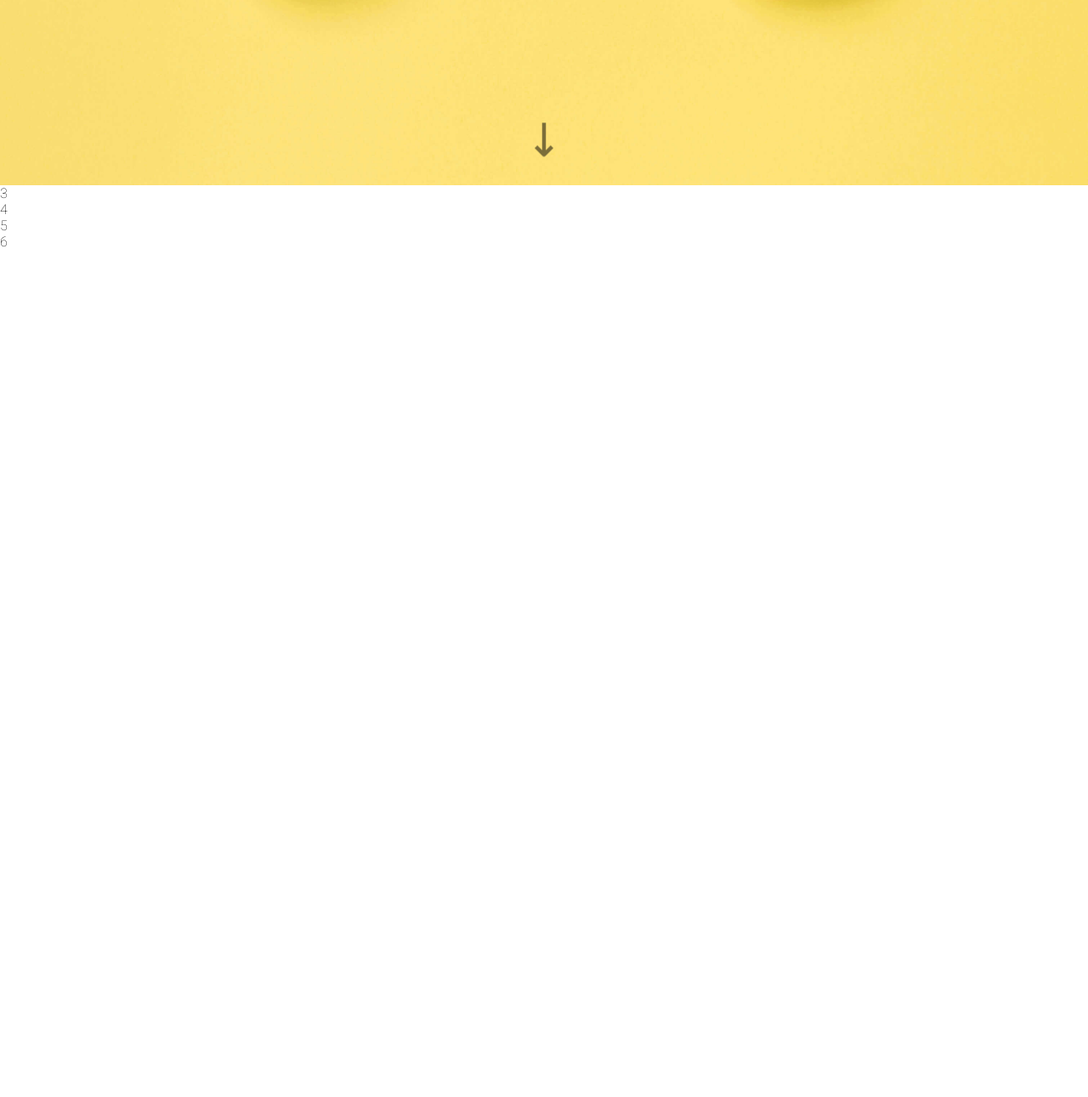
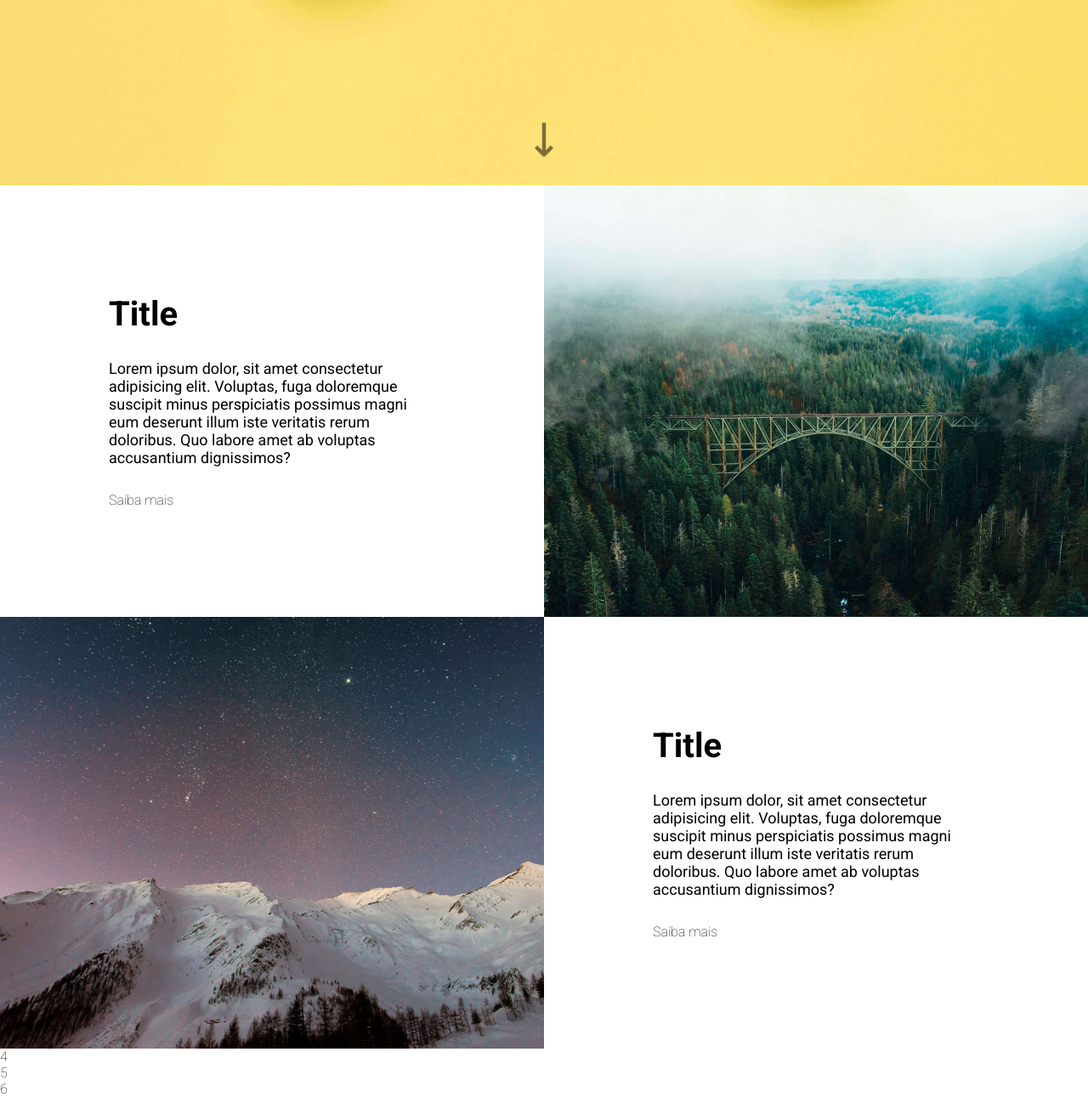
Before and after one commit to Lujochi/AgenciaXYZ_Landing-Page, a plain HTML site: page index.html in a window 1280 px wide. Shown: the part 569-1860 px from the top of the page at 85% size. Before the commit the page ends 863 px from the top, so only its background shows below. Drawn offline with Linux system fonts and the light colour scheme.

Commit message:
Adicionando sessão About

```diff
--- a/index.html
+++ b/index.html
@@ -48,7 +48,30 @@
       <h2>We make cool things</h2>
     </section>
 
-    <section class="about">3</section>
+    <section class="about">
+      <div class="item">
+        <h3>Title</h3>
+        <p>
+          Lorem ipsum dolor, sit amet consectetur adipisicing elit. Voluptas,
+          fuga doloremque suscipit minus perspiciatis possimus magni eum
+          deserunt illum iste veritatis rerum doloribus. Quo labore amet ab
+          voluptas accusantium dignissimos?
+        </p>
+        <a href="#" class="btn-know-more">Saiba mais</a>
+      </div>
+      <div class="image right"></div>
+      <div class="image left"></div>
+      <div class="item">
+        <h3>Title</h3>
+        <p>
+          Lorem ipsum dolor, sit amet consectetur adipisicing elit. Voluptas,
+          fuga doloremque suscipit minus perspiciatis possimus magni eum
+          deserunt illum iste veritatis rerum doloribus. Quo labore amet ab
+          voluptas accusantium dignissimos?
+        </p>
+        <a href="#" class="btn-know-more">Saiba mais</a>
+      </div>
+    </section>
 
     <section class="services">4</section>
 
--- a/src/css/style.css
+++ b/src/css/style.css
@@ -91,6 +91,69 @@ body {
 /* About */
 .about {
   grid-area: about;
+  display: grid;
+  grid-template-columns: 1fr 1fr;
+  background-color: #fff;
+  max-width: var(--max-width-size);
+  margin: 0 auto;
+}
+
+.about .item h3 {
+  font-weight: 700;
+  font-size: 4rem;
+}
+
+.about .item p {
+  font-weight: 400;
+  font-size: 1.8rem;
+  margin: 30px 0;
+}
+
+.about .item .btn-know-more {
+  font-size: 1.6rem;
+  align-self: flex-start;
+}
+
+.about .item .btn-know-more:hover {
+  font-weight: 700;
+}
+
+.about .item {
+  padding: 20%;
+  display: flex;
+  flex-direction: column;
+  justify-content: center;
+  align-content: center;
+}
+
+.about .image {
+  height: 100%;
+  width: 100%;
+}
+
+.about .image.right {
+  background: url("../images/bridge.jpg") center center no-repeat;
+  background-size: cover;
+}
+
+.about .image.left {
+  background: url("../images/sky.jpg") center center no-repeat;
+  background-size: cover;
+}
+
+@media (max-width: 425px) {
+  .about {
+    grid-template-columns: 1fr;
+    grid-template-rows: repeat(4, 1fr);
+  }
+
+  .about .item {
+    text-align: center;
+  }
+
+  .about .item .btn-know-more {
+    align-self: center;
+  }
 }
 
 /* Services */
```
